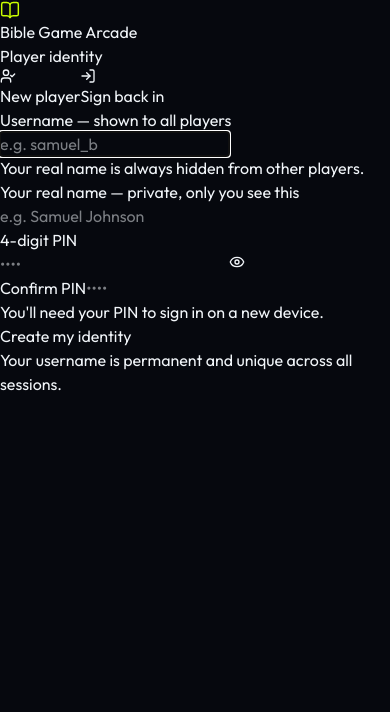
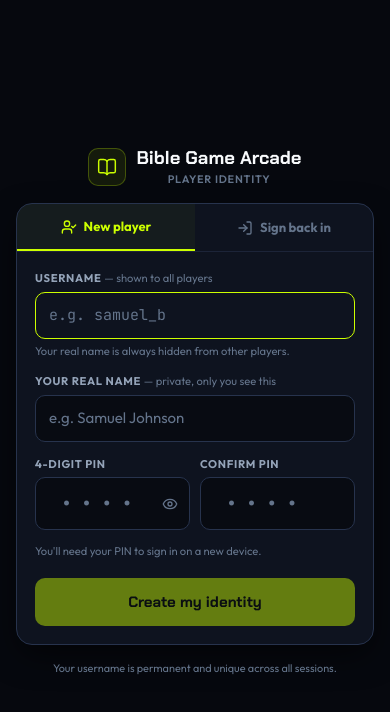
Before and after one commit to Sam-bankole/Bible-Arcade-Game, a React (Vite) app: page / in a window 390 px wide. Shown: the top 712 px of the page. Built offline with nearby package versions, Linux system fonts and the light colour scheme; no server answers.

Commit message:
style(theme): clean index.css with unified esports tokens and responsive rules

```diff
--- a/src/index.css
+++ b/src/index.css
@@ -4,16 +4,16 @@
 @layer base {
   :root {
     /* CSTACTICS Dark Gunmetal & Graphite Canvas */
-    --bg-canvas: #06080e;
-    --bg-surface: #0e121d;
-    --bg-surface-raised: #151a28;
-    --bg-surface-hover: #1c2335;
-    --bg-input: #090c14;
+    --bg-canvas: #07090e;
+    --bg-surface: #0e131f;
+    --bg-surface-raised: #141a29;
+    --bg-surface-hover: #1b2336;
+    --bg-input: #080b12;
 
     /* Hairline Esports Borders */
     --border-subtle: #1c2438;
-    --border-muted: #28334e;
-    --border-strong: #3e4e76;
+    --border-muted: #27334d;
+    --border-strong: #3b4c73;
 
     /* CSTACTICS Hero Accent: Electric Lime / Cyber Volt */
     --neon-lime: #ccff00;
@@ -48,37 +48,6 @@
     width: 100%;
     min-height: 100vh;
     background-color: var(--bg-canvas);
-    /* High-Visibility Rich Multi-Layer Background */
-    background-image:
-      /* Layer 1: Vivid Violet Aurora Spotlight Top-Left */
-      radial-gradient(circle 900px at 15% -5%, rgba(139, 92, 246, 0.35), transparent 70%),
-      /* Layer 2: Vivid Cyber Cyan Glow Bottom-Right */
-      radial-gradient(circle 850px at 88% 95%, rgba(6, 182, 212, 0.28), transparent 65%),
-      /* Layer 3: Center Electric Lime Ambient Bloom */
-      radial-gradient(circle 600px at 60% 40%, rgba(204, 255, 0, 0.09), transparent 60%),
-      /* Layer 4: Prominent Cyber Dot Matrix Mesh */
-      radial-gradient(rgba(204, 255, 0, 0.18) 1.5px, transparent 1.5px),
-      radial-gradient(rgba(148, 163, 184, 0.22) 1px, transparent 1px),
-      /* Layer 5: Distinct Digital Grid Lines */
-      linear-gradient(to right, rgba(139, 92, 246, 0.06) 1px, transparent 1px),
-      linear-gradient(to bottom, rgba(6, 182, 212, 0.06) 1px, transparent 1px);
-    background-size:
-      100% 100%,
-      100% 100%,
-      100% 100%,
-      48px 48px,
-      24px 24px,
-      96px 96px,
-      96px 96px;
-    background-position:
-      0 0,
-      0 0,
-      0 0,
-      0 0,
-      12px 12px,
-      0 0,
-      0 0;
-    background-attachment: fixed;
     color: var(--text-primary);
     font-family: var(--font-sans);
     overflow-x: hidden;
@@ -113,9 +82,282 @@
   letter-spacing: -0.02em;
 }
 
-/* CSTACTICS Card Surface with Backdrop Blur and Crisp Edge */
+/* ══════════════════════════════════════════════════════════
+   USERNAME SETUP — su-* class system
+   ══════════════════════════════════════════════════════════ */
+
+.su-root {
+  display: flex;
+  flex-direction: column;
+  align-items: center;
+  justify-content: center;
+  min-height: 100dvh;
+  padding: 20px 16px 40px;
+  gap: 16px;
+  width: 100%;
+  max-width: 420px;
+  margin: 0 auto;
+}
+
+/* Wordmark */
+.su-wordmark {
+  display: flex;
+  align-items: center;
+  gap: 10px;
+  align-self: center;
+  text-align: center;
+}
+
+.su-wordmark-icon {
+  width: 38px;
+  height: 38px;
+  border-radius: 10px;
+  background-color: rgba(204, 255, 0, 0.08);
+  border: 1px solid rgba(204, 255, 0, 0.25);
+  display: flex;
+  align-items: center;
+  justify-content: center;
+  flex-shrink: 0;
+}
+
+.su-wordmark-title {
+  font-family: var(--font-display);
+  font-size: 1.15rem;
+  font-weight: 700;
+  color: var(--text-primary);
+  line-height: 1.2;
+}
+
+.su-wordmark-sub {
+  font-size: 0.68rem;
+  color: var(--text-muted);
+  text-transform: uppercase;
+  letter-spacing: 0.07em;
+  font-weight: 600;
+  margin-top: 1px;
+}
+
+/* Card */
+.su-card {
+  width: 100%;
+  background-color: var(--bg-surface);
+  border: 1px solid var(--border-muted);
+  border-radius: 16px;
+  overflow: hidden;
+  box-shadow: 0 12px 32px -4px rgba(0, 0, 0, 0.6);
+}
+
+/* Tabs */
+.su-tabs {
+  display: flex;
+  border-bottom: 1px solid var(--border-subtle);
+}
+
+.su-tab {
+  flex: 1;
+  display: flex;
+  align-items: center;
+  justify-content: center;
+  gap: 7px;
+  padding: 13px 8px;
+  font-family: var(--font-sans);
+  font-size: 0.8125rem;
+  font-weight: 700;
+  color: var(--text-muted);
+  background: none;
+  border: none;
+  cursor: pointer;
+  transition: color 0.15s ease, background-color 0.15s ease;
+  -webkit-tap-highlight-color: transparent;
+}
+.su-tab:hover {
+  color: var(--text-secondary);
+  background-color: var(--bg-surface-raised);
+}
+.su-tab--active {
+  color: var(--neon-lime);
+  border-bottom: 2px solid var(--neon-lime);
+  background-color: rgba(204, 255, 0, 0.04);
+}
+
+/* Body */
+.su-body {
+  padding: 18px;
+  display: flex;
+  flex-direction: column;
+  gap: 0;
+}
+@media (min-width: 640px) {
+  .su-body {
+    padding: 20px;
+  }
+}
+
+/* Error banner */
+.su-error-banner {
+  display: flex;
+  align-items: flex-start;
+  gap: 8px;
+  background-color: rgba(244, 63, 94, 0.1);
+  border: 1px solid rgba(244, 63, 94, 0.35);
+  border-radius: 10px;
+  padding: 10px 12px;
+  color: #fca5a5;
+  font-size: 0.78rem;
+  font-weight: 600;
+  margin-bottom: 14px;
+}
+
+/* Form */
+.su-form {
+  display: flex;
+  flex-direction: column;
+  gap: 14px;
+}
+
+.su-field {
+  display: flex;
+  flex-direction: column;
+  gap: 5px;
+}
+
+.su-label {
+  font-size: 0.7rem;
+  font-weight: 700;
+  text-transform: uppercase;
+  letter-spacing: 0.06em;
+  color: var(--text-secondary);
+}
+
+.su-label-note {
+  font-weight: 400;
+  color: var(--text-muted);
+  text-transform: none;
+  letter-spacing: 0;
+}
+
+.su-input {
+  width: 100%;
+  background-color: var(--bg-input);
+  border: 1.5px solid var(--border-muted);
+  border-radius: 10px;
+  padding: 11px 13px;
+  font-family: var(--font-sans);
+  font-size: 0.9375rem;
+  color: var(--text-primary);
+  outline: none;
+  transition: border-color 0.15s ease, background-color 0.15s ease;
+}
+.su-input::placeholder { color: var(--text-muted); }
+.su-input:focus {
+  border-color: var(--neon-lime);
+  background-color: var(--bg-surface);
+}
+.su-input--mono { font-family: var(--font-mono); }
+.su-input--pin {
+  text-align: center;
+  letter-spacing: 0.45em;
+  font-family: var(--font-mono);
+  font-size: 1.2rem;
+  font-weight: 700;
+  padding-right: 36px;
+}
+.su-input--error { border-color: #f43f5e !important; }
+.su-input--ok    { border-color: #22c55e !important; }
+
+/* PIN row */
+.su-pin-row {
+  display: grid;
+  grid-template-columns: 1fr 1fr;
+  gap: 10px;
+}
+
+.su-pin-wrap {
+  position: relative;
+}
+
+.su-pin-eye {
+  position: absolute;
+  right: 8px;
+  top: 50%;
+  transform: translateY(-50%);
+  background: none;
+  border: none;
+  color: var(--text-muted);
+  cursor: pointer;
+  padding: 4px;
+  display: flex;
+  align-items: center;
+  transition: color 0.15s;
+}
+.su-pin-eye:hover { color: var(--text-primary); }
+
+/* Availability note */
+.su-avail {
+  display: inline-flex;
+  align-items: center;
+  gap: 5px;
+  font-size: 0.72rem;
+  font-weight: 600;
+}
+.su-avail--checking { color: var(--text-muted); }
+.su-avail--ok       { color: #4ade80; }
+.su-avail--taken    { color: #f87171; }
+.su-avail--invalid  { color: #fbbf24; }
+
+/* Hint */
+.su-hint {
+  font-size: 0.7rem;
+  color: var(--text-muted);
+  font-weight: 400;
+  line-height: 1.4;
+}
+.su-hint--center { text-align: center; }
+
+/* Primary button */
+.su-btn-primary {
+  display: flex;
+  align-items: center;
+  justify-content: center;
+  gap: 8px;
+  width: 100%;
+  padding: 13px 18px;
+  background-color: var(--neon-lime);
+  color: #060902;
+  border: none;
+  border-radius: 10px;
+  font-family: var(--font-display);
+  font-size: 0.9375rem;
+  font-weight: 800;
+  cursor: pointer;
+  transition: background-color 0.15s ease, box-shadow 0.15s ease, transform 0.1s ease;
+  -webkit-tap-highlight-color: transparent;
+  margin-top: 4px;
+}
+.su-btn-primary:hover:not(:disabled) {
+  background-color: var(--neon-lime-hover);
+  box-shadow: 0 0 20px rgba(204, 255, 0, 0.3);
+}
+.su-btn-primary:active:not(:disabled) { transform: translateY(1px); }
+.su-btn-primary:disabled {
+  opacity: 0.45;
+  cursor: not-allowed;
+}
+
+.su-footer-note {
+  font-size: 0.68rem;
+  color: var(--text-muted);
+  text-align: center;
+  line-height: 1.4;
+  max-width: 300px;
+}
+
+/* ══════════════════════════════════════════════════════════
+   ADMIN / SHARED UTILITIES
+   ══════════════════════════════════════════════════════════ */
+
 .tactics-card {
-  background-color: rgba(14, 18, 29, 0.88);
+  background-color: rgba(14, 19, 31, 0.92);
   backdrop-filter: blur(16px);
   border: 1px solid var(--border-subtle);
   border-radius: 14px;
@@ -123,42 +365,12 @@
 }
 
 .tactics-card-raised {
-  background-color: rgba(21, 26, 40, 0.92);
+  background-color: rgba(20, 26, 41, 0.95);
   backdrop-filter: blur(16px);
   border: 1px solid var(--border-muted);
   border-radius: 14px;
 }
 
-/* Stat Box - Regular */
-.tactics-stat-box {
-  background-color: rgba(14, 18, 29, 0.85);
-  backdrop-filter: blur(10px);
-  border: 1px solid var(--border-subtle);
-  border-radius: 12px;
-  padding: 12px 14px;
-  transition: border-color 0.15s ease, transform 0.15s ease, background-color 0.15s ease;
-}
-.tactics-stat-box:hover {
-  border-color: var(--border-muted);
-  background-color: rgba(21, 26, 40, 0.95);
-}
-
-/* Stat Box - Active Hero Lime (Matching the 68% Endurance in the screenshot!) */
-.tactics-stat-box-hero {
-  background-color: var(--neon-lime);
-  color: var(--neon-lime-text);
-  border: 1px solid var(--neon-lime);
-  border-radius: 12px;
-  padding: 12px 14px;
-}
-.tactics-stat-box-hero .stat-value {
-  color: #060902 !important;
-}
-.tactics-stat-box-hero .stat-label {
-  color: #1a2205 !important;
-}
-
-/* Esports Action Buttons */
 .tactics-btn {
   display: inline-flex;
   align-items: center;
@@ -175,12 +387,10 @@
   transition: all 0.15s ease;
   white-space: nowrap;
 }
-
 .tactics-btn:active {
   transform: translateY(1px);
 }
 
-/* Hero Lime Primary Button (e.g. Buy + / Start Round) */
 .tactics-btn-primary {
   background-color: var(--neon-lime);
   color: #060902;
@@ -192,9 +402,8 @@
   box-shadow: 0 0 20px rgba(204, 255, 0, 0.45);
 }
 
-/* Secondary Button */
 .tactics-btn-secondary {
-  background-color: rgba(21, 26, 40, 0.9);
+  background-color: rgba(20, 26, 41, 0.9);
   border-color: var(--border-muted);
   color: var(--text-primary);
 }
@@ -203,7 +412,6 @@
   border-color: var(--border-strong);
 }
 
-/* Tag Pills */
 .tactics-pill-lime {
   background-color: rgba(204, 255, 0, 0.12);
   color: #ccff00;
@@ -216,29 +424,6 @@
   letter-spacing: 0.04em;
 }
 
-.tactics-pill-violet {
-  background-color: rgba(139, 92, 246, 0.15);
-  color: #c4b5fd;
-  border: 1px solid rgba(139, 92, 246, 0.35);
-  font-size: 0.6875rem;
-  font-weight: 700;
-  padding: 3px 8px;
-  border-radius: 6px;
-  text-transform: uppercase;
-}
-
-.tactics-pill-cyan {
-  background-color: rgba(6, 182, 212, 0.15);
-  color: #67e8f9;
-  border: 1px solid rgba(6, 182, 212, 0.35);
-  font-size: 0.6875rem;
-  font-weight: 700;
-  padding: 3px 8px;
-  border-radius: 6px;
-  text-transform: uppercase;
-}
-
-/* Esports Input */
 .tactics-input {
   width: 100%;
   background-color: var(--bg-input);
@@ -256,12 +441,11 @@
   background-color: var(--bg-surface);
 }
 
-/* Responsive Containers */
 .arcade-admin-container {
   max-width: 1560px;
   width: 100%;
   margin: 0 auto;
-  padding: 0 16px;
+  padding: 0 12px;
 }
 @media (min-width: 640px) {
   .arcade-admin-container {
@@ -277,5 +461,10 @@
 .arcade-container {
   max-width: 1200px;
   margin: 0 auto;
-  padding: 0 16px;
+  padding: 0 12px;
 }
+@media (min-width: 640px) {
+  .arcade-container {
+    padding: 0 16px;
+  }
+}
```
